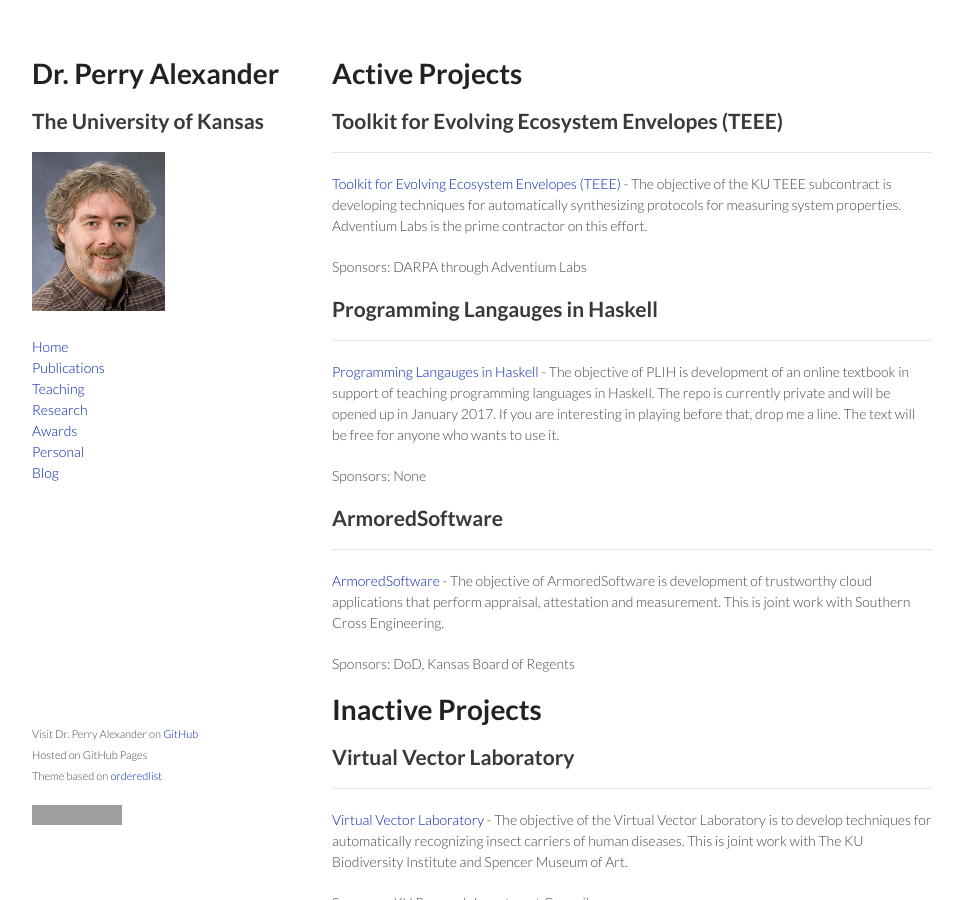
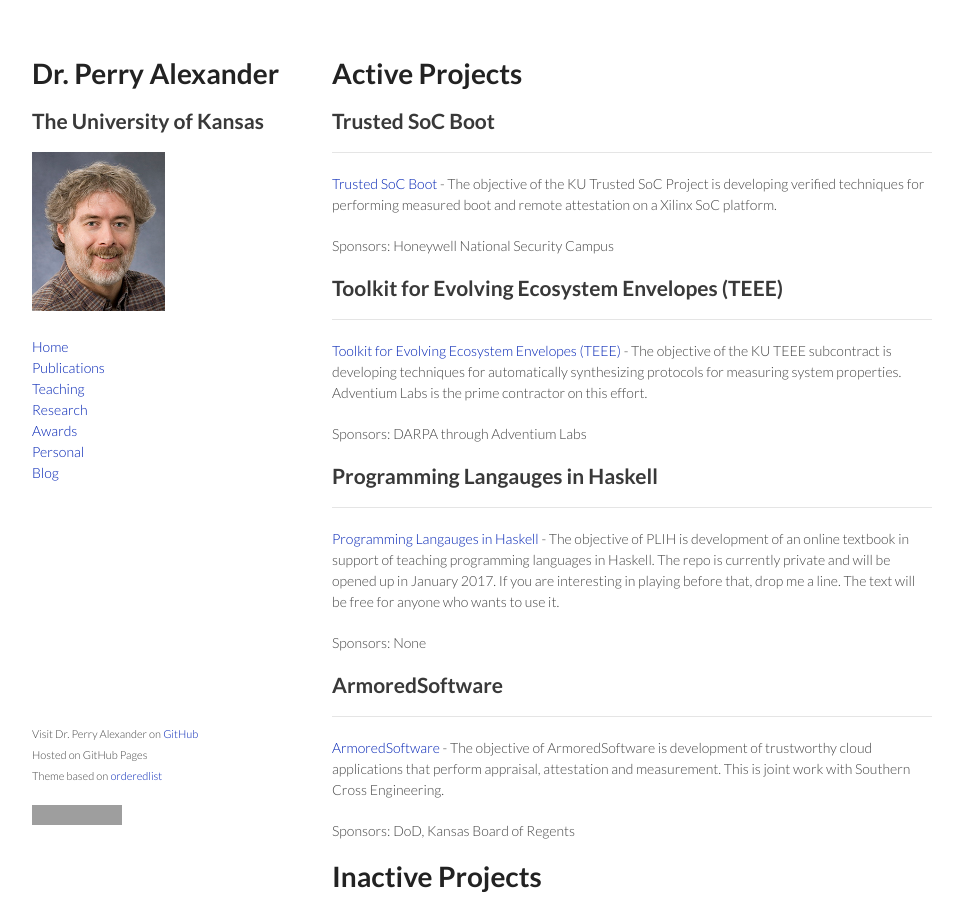
Before and after one commit to palexand/palexand.github.io, a Jekyll site: the page built from research.md, in a window 1280 px wide and 900 px high. Shown: the whole window, without its empty margins (158-1121 px from the left). Built offline with Jekyll 4.4.1, drawn with Linux system fonts in a browser that asks for light colours; grey boxes are pictures that could not be loaded.

Commit message:
Adding Trusted SoC Boot project

```diff
--- a/_data/projects.yml
+++ b/_data/projects.yml
@@ -1,3 +1,9 @@
+- name: Trusted SoC Boot
+  github: ku-sldg
+  repo:
+  description: "The objective of the KU Trusted SoC Project is developing verified techniques for performing measured boot and remote attestation on a Xilinx SoC platform."
+  sponsor: Honeywell National Security Campus
+
 - name: Toolkit for Evolving Ecosystem Envelopes (TEEE)
   github: ku-sldg
   repo:
```
